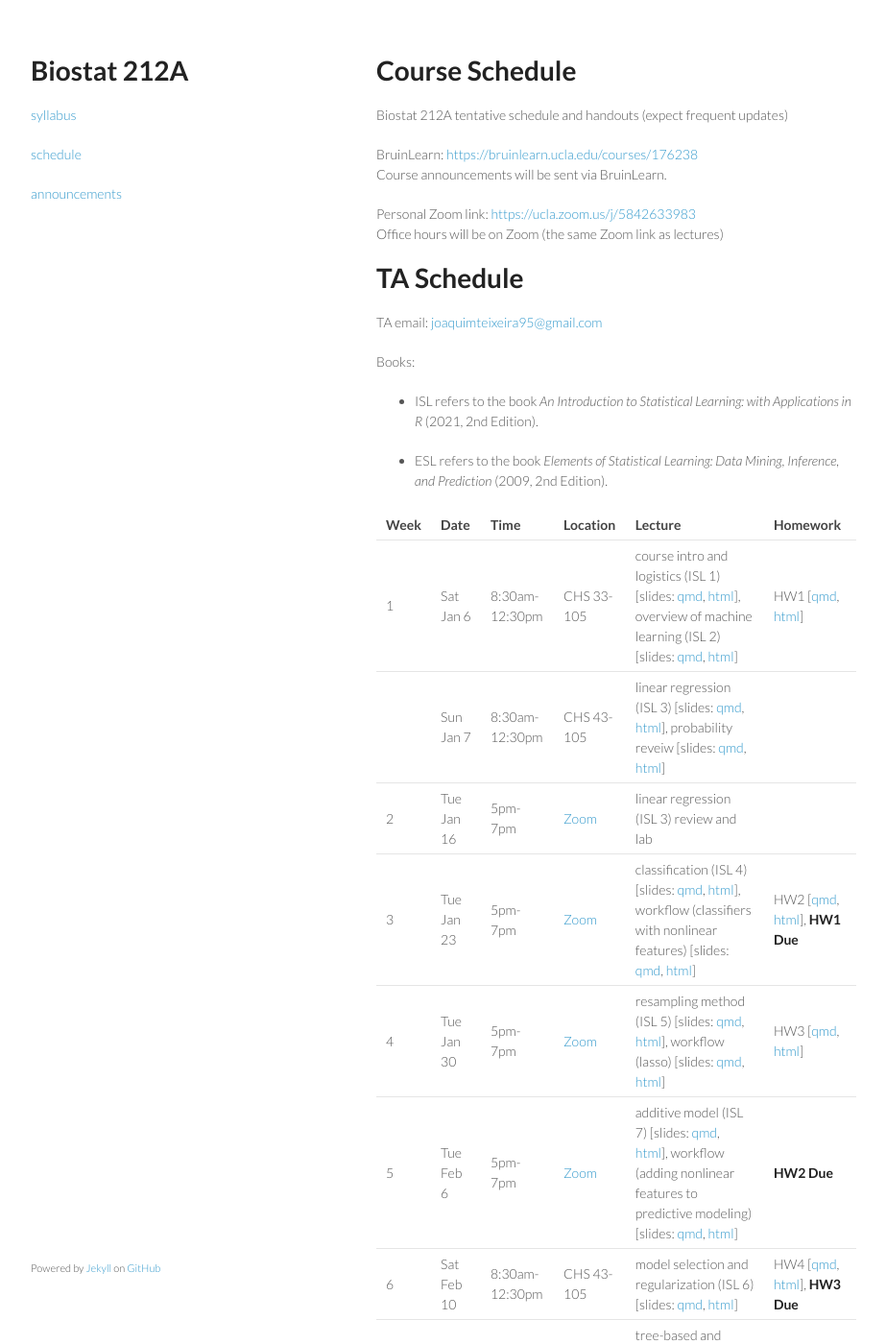
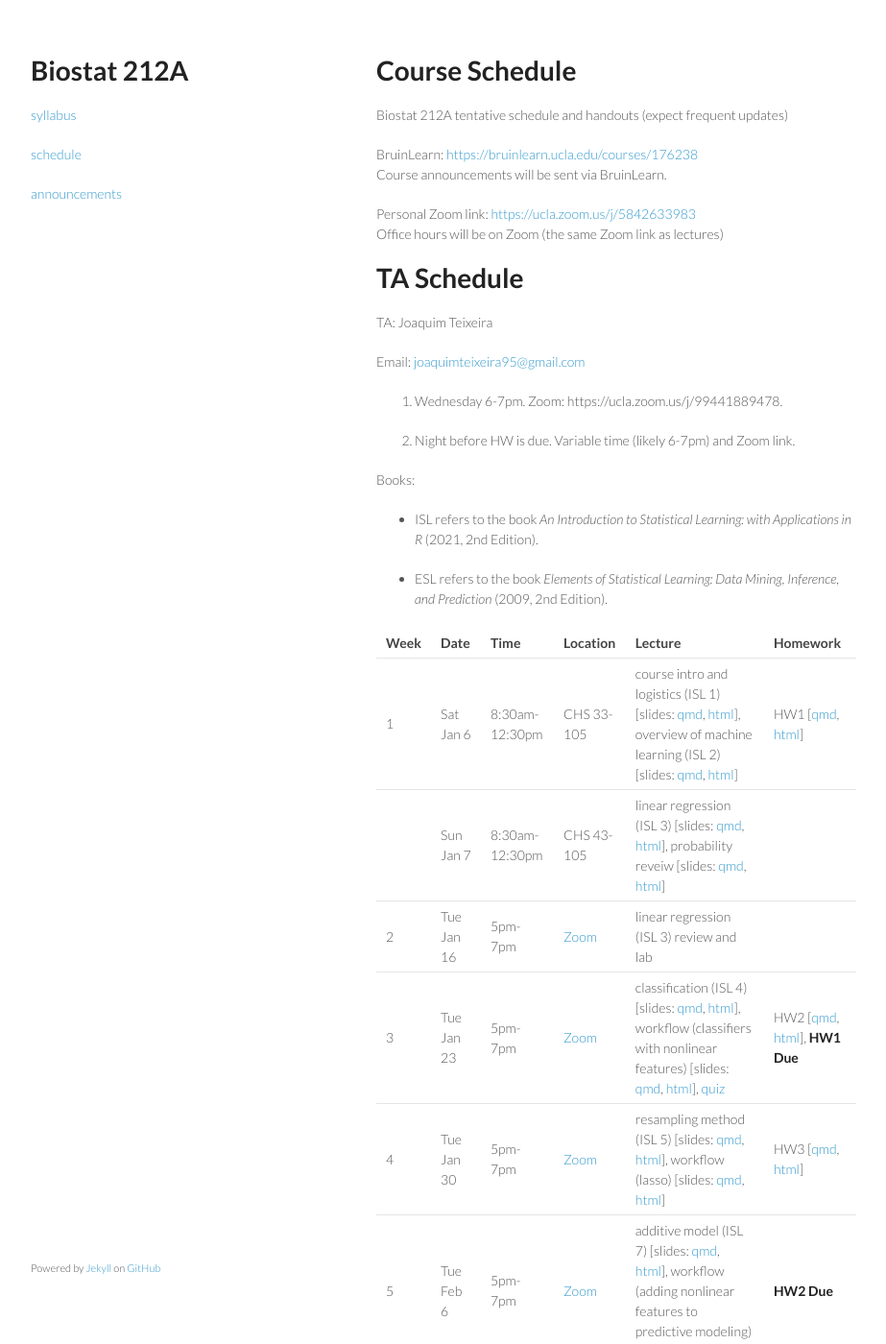
Before and after one commit to ucla-biostat-212a/2024winter, a Jekyll site: the page built from schedule/schedule.md, in a window 1280 px wide and 1400 px high. Shown: the whole window at 96% size, without its empty margins (178-1101 px from the left). Built offline with Jekyll 4.4.1, drawn with Linux system fonts in a browser that asks for light colours.

Commit message:
upload quiz

```diff
--- a/schedule/schedule.md
+++ b/schedule/schedule.md
@@ -15,8 +15,13 @@ Office hours will be on Zoom (the same Zoom link as lectures)
 
 # TA Schedule
 
-TA email: <joaquimteixeira95@gmail.com>
+TA: Joaquim Teixeira
 
+Email: <joaquimteixeira95@gmail.com>
+
+1. Wednesday 6-7pm. Zoom: https://ucla.zoom.us/j/99441889478.
+
+2. Night before HW is due. Variable time (likely 6-7pm) and Zoom link.
 
 
 Books:
@@ -31,7 +36,7 @@ Books:
 | 1 | Sat Jan 6 | 8:30am-12:30pm | CHS 33-105 | course intro and logistics (ISL 1) \[slides: [qmd](https://raw.githubusercontent.com/ucla-biostat-212a/2024winter/master/slides/01-intro/intro.qmd), [html](../slides/01-intro/intro.html)\], overview of machine learning (ISL 2) \[slides: [qmd](https://raw.githubusercontent.com/ucla-biostat-212a/2024winter/master/slides/02-statlearn/statlearn.qmd), [html](../slides/02-statlearn/statlearn.html)\] | HW1 \[[qmd](https://raw.githubusercontent.com/ucla-biostat-212a/2024winter/master/hw/hw1/hw1.qmd), [html](../hw/hw1/hw1.html)\] |
 |   | Sun Jan 7 | 8:30am-12:30pm | CHS 43-105 | linear regression (ISL 3) \[slides: [qmd](https://raw.githubusercontent.com/ucla-biostat-212a/2024winter/master/slides/03-linreg/linreg.qmd), [html](../slides/03-linreg/linreg.html)\], probability reveiw \[slides: [qmd](https://raw.githubusercontent.com/ucla-biostat-212a/2024winter/master/slides/03-linreg/probreview.qmd), [html](../slides/03-linreg/probreview.html)\]| |
 | 2 | Tue Jan 16 | 5pm-7pm | [Zoom](https://ucla.zoom.us/j/95767445277)  | linear regression (ISL 3) review and lab |  |
-| 3 | Tue Jan 23 | 5pm-7pm | [Zoom](https://ucla.zoom.us/j/95767445277)  | classification (ISL 4) \[slides: [qmd](https://raw.githubusercontent.com/ucla-biostat-212a/2024winter/master/slides/04-classification/classification.qmd), [html](../slides/04-classification/classification.html)\], workflow (classifiers with nonlinear features) \[slides: [qmd](https://raw.githubusercontent.com/ucla-biostat-212a/2024winter/master/slides/04-classification/workflow_classifier_bs.qmd), [html](../slides/04-classification/workflow_classifier_bs.html)\]  | HW2 \[[qmd](https://raw.githubusercontent.com/ucla-biostat-212a/2024winter/master/hw/hw2/hw2.qmd), [html](../hw/hw2/hw2.html)\], **HW1 Due** |
+| 3 | Tue Jan 23 | 5pm-7pm | [Zoom](https://ucla.zoom.us/j/95767445277)  | classification (ISL 4) \[slides: [qmd](https://raw.githubusercontent.com/ucla-biostat-212a/2024winter/master/slides/04-classification/classification.qmd), [html](../slides/04-classification/classification.html)\], workflow (classifiers with nonlinear features) \[slides: [qmd](https://raw.githubusercontent.com/ucla-biostat-212a/2024winter/master/slides/04-classification/workflow_classifier_bs.qmd), [html](../slides/04-classification/workflow_classifier_bs.html)\], [quiz](../slides/04-classification/quiz.html) | HW2 \[[qmd](https://raw.githubusercontent.com/ucla-biostat-212a/2024winter/master/hw/hw2/hw2.qmd), [html](../hw/hw2/hw2.html)\], **HW1 Due** |
 | 4 | Tue Jan 30 | 5pm-7pm | [Zoom](https://ucla.zoom.us/j/95767445277)  | resampling method (ISL 5) \[slides: [qmd](https://raw.githubusercontent.com/ucla-biostat-212a/2024winter/master/slides/05-resampling/resampling.qmd), [html](../slides/05-resampling/resampling.html)\], workflow (lasso) \[slides: [qmd](https://raw.githubusercontent.com/ucla-biostat-212a/2024winter/master/slides/06-modelselection/workflow_lasso.qmd), [html](../slides/06-modelselection/workflow_lasso.html)\] | HW3 \[[qmd](https://raw.githubusercontent.com/ucla-biostat-212a/2024winter/master/hw/hw3/hw3.qmd), [html](../hw/hw3/hw3.html)\] |
 | 5 | Tue Feb 6 | 5pm-7pm | [Zoom](https://ucla.zoom.us/j/95767445277)  | additive model (ISL 7) \[slides: [qmd](https://raw.githubusercontent.com/ucla-biostat-212a/2024winter/master/slides/07-nonlinear/nonlinear.qmd), [html](../slides/07-nonlinear/nonlinear.html)\], workflow (adding nonlinear features to predictive modeling) \[slides: [qmd](https://raw.githubusercontent.com/ucla-biostat-212a/2024winter/master/slides/07-nonlinear/workflow_bs.qmd), [html](../slides/07-nonlinear/workflow_bs.html)\] |   **HW2 Due** |
 | 6  | Sat Feb 10 | 8:30am-12:30pm | CHS 43-105 | model selection and regularization (ISL 6) \[slides: [qmd](https://raw.githubusercontent.com/ucla-biostat-212a/2024winter/master/slides/06-modelselection/modelselection.qmd), [html](../slides/06-modelselection/modelselection.html)\] | HW4 \[[qmd](https://raw.githubusercontent.com/ucla-biostat-212a/2024winter/master/hw/hw4/hw4.qmd), [html](../hw/hw4/hw4.html)\], **HW3 Due** |
```
